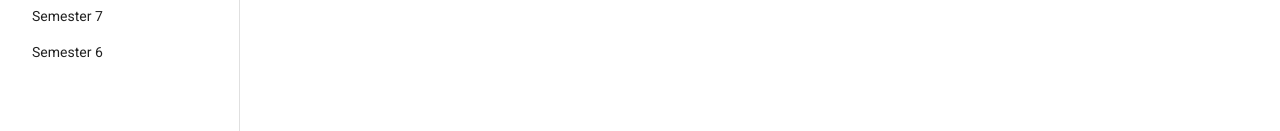
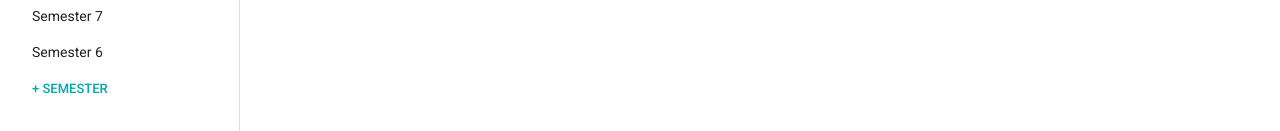
Before and after one commit to justinhehli/miyuki-studyplanner, a React (Create React App) app in the folder miyuki-studyplanner-app/: page / in a window 1280 px wide. Both pictures are taken after a click on the button "open drawer". Shown: the part 171-302 px from the top of the page. Built offline with nearby package versions, Linux system fonts and the light colour scheme.

Commit message:
enable adding semesters

```diff
--- a/miyuki-studyplanner-app/src/components/base/SideDrawer.tsx
+++ b/miyuki-studyplanner-app/src/components/base/SideDrawer.tsx
@@ -10,11 +10,13 @@ import { styled } from "@mui/material/styles";
 import DashboardIcon from "@mui/icons-material/Dashboard";
 import CalendarMonthIcon from "@mui/icons-material/CalendarMonth";
 import ListItemText from "@mui/material/ListItemText";
-import { useAppSelector } from "../../store";
+import { useAppDispatch, useAppSelector } from "../../store";
 import { selectAllSemestersSorted } from "../../store/semester/semester-slice-selectors";
 import Collapse from "@mui/material/Collapse";
 import MenuItem from "@mui/material/MenuItem";
 import { useNavigate } from "react-router-dom";
+import Button from "@mui/material/Button";
+import { addSemester } from "../../store/semester/semester-slice";
 
 export const sideDrawerWidth = 240;
 export const DrawerHeader = styled("div")(({ theme }) => ({
@@ -41,12 +43,18 @@ const SideDrawer: React.FC<{ isOpen: boolean; onDrawerClose: () => void }> = (pr
 
   const navigate = useNavigate();
 
+  const dispatch = useAppDispatch();
+
   const semesterClickHandler = (semesterId: string) => {
     navigate(`/semesters/${semesterId}`);
   };
 
   const homeClickHandler = (_event: React.MouseEvent) => {
     navigate("/");
+  };
+
+  const addSemesterClickHandler = (_event: React.MouseEvent<HTMLButtonElement>) => {
+    dispatch(addSemester());
   };
 
   return (
@@ -82,6 +90,11 @@ const SideDrawer: React.FC<{ isOpen: boolean; onDrawerClose: () => void }> = (pr
                 </ListItemButton>
               </MenuItem>
             ))}
+            <MenuItem>
+              <Button variant="text" size="small" sx={{ pl: 2, pr: 2 }} onClick={addSemesterClickHandler}>
+                + Semester
+              </Button>
+            </MenuItem>
           </List>
         </Collapse>
       </List>
```
